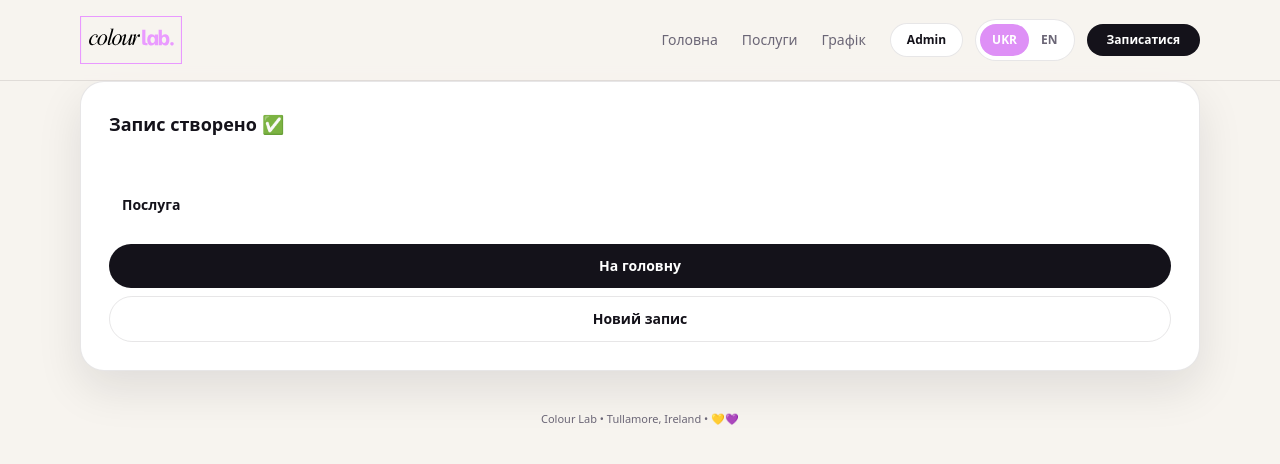
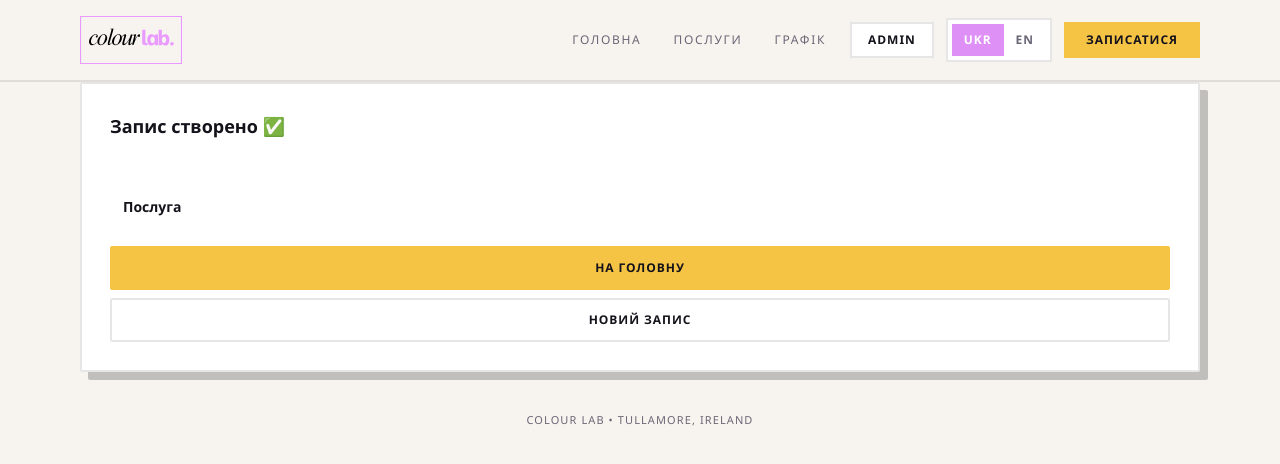
Before and after one commit to Putinjov/Colour_bar, a React (Vite) app in the folder apps/web/: page /success in a window 1280 px wide. Shown: the top 464 px of the page. Built offline with nearby package versions, Linux system fonts and the light colour scheme.

Commit message:
fix(web): restore previous color palette for metro redesign

```diff
--- a/apps/web/src/index.css
+++ b/apps/web/src/index.css
@@ -10,11 +10,13 @@
 html, body {
   background: #F7F4EF;
   color: #13121a;
+  font-family: "Segoe UI", "Inter", system-ui, sans-serif;
 }
 html {  scroll-behavior: smooth;
         scroll-padding-top: 88px; }
 
 * { -webkit-tap-highlight-color: transparent; }
+
 /* reveal animations (scroll) */
 [data-reveal] {
   opacity: 0;
--- a/apps/web/src/ui/AppShell.tsx
+++ b/apps/web/src/ui/AppShell.tsx
@@ -15,9 +15,9 @@ export default function AppShell() {
 
   const onLanding = loc.pathname === "/";
 
-  const linkBase = "text-sm transition";
+  const linkBase = "text-xs uppercase tracking-[0.14em] transition px-2 py-2";
   const linkIdle = "text-brand-sub hover:text-brand-ink";
-  const linkActive = "text-brand-ink font-medium";
+  const linkActive = "bg-brand-yellow text-brand-ink font-bold";
 
   function goSection(id: "home" | "services" | "schedule") {
     if (!onLanding) {
@@ -30,26 +30,15 @@ export default function AppShell() {
 
   return (
     <div className="min-h-dvh bg-brand-bg text-brand-ink">
-      {/* ✅ Sticky header */}
-      <header className="sticky top-0 z-50">
-        {/* Background layer (blur + border) */}
-        <div className="bg-brand-bg/85 backdrop-blur border-b border-brand-line">
+      <header className="sticky top-0 z-50 border-b-2 border-brand-line bg-brand-bg">
         <div className="mx-auto max-w-6xl px-4 py-4 flex items-center justify-between gap-4">
-            {/* Logo */}
-            <button
-  onClick={() => nav("/")}
-  className="select-none flex items-center"
-  aria-label="Go home"
->
-  {/* Desktop */}
+          <button onClick={() => nav("/")} className="select-none flex items-center" aria-label="Go home">
             <img
               src="/branding/logo-full-outline.svg"
               alt="Colour Lab"
               className="hidden md:block h-12 w-auto"
               draggable={false}
             />
-
-  {/* Mobile */}
             <img
               src="/branding/logo-compact-outline.svg"
               alt="Colour Lab"
@@ -58,13 +47,9 @@ export default function AppShell() {
             />
           </button>
 
-            {/* Right */}
           <div className="flex items-center gap-3">
-              <nav className="hidden md:flex items-center gap-6">
-                <button
-                  className={[linkBase, onLanding ? linkActive : linkIdle].join(" ")}
-                  onClick={() => goSection("home")}
-                >
+            <nav className="hidden md:flex items-center gap-4">
+              <button className={[linkBase, onLanding ? linkActive : linkIdle].join(" ")} onClick={() => goSection("home")}>
                 {lang === "en" ? "Home" : "Головна"}
               </button>
               <button className={[linkBase, linkIdle].join(" ")} onClick={() => goSection("services")}>
@@ -75,17 +60,17 @@ export default function AppShell() {
               </button>
               <button
                 onClick={() => nav("/admin/login")}
-                        className="rounded-full border border-brand-line bg-brand-surface px-4 py-2 text-xs font-semibold hover:bg-brand-muted transition">
+                className="border-2 border-brand-line bg-brand-surface px-4 py-2 text-xs font-bold uppercase tracking-[0.08em] hover:bg-brand-muted transition"
+              >
                 Admin
               </button>
             </nav>
 
-              {/* Lang */}
-              <div className="rounded-full border border-brand-line bg-brand-surface p-1 flex">
+            <div className="border-2 border-brand-line bg-brand-surface p-1 flex">
               <button
                 onClick={() => setLang("uk")}
                 className={[
-                    "px-3 py-2 text-xs font-semibold rounded-full transition",
+                  "px-3 py-2 text-xs font-bold uppercase tracking-[0.08em] transition",
                   lang === "uk" ? "bg-brand-purple text-white" : "text-brand-sub hover:text-brand-ink",
                 ].join(" ")}
               >
@@ -94,7 +79,7 @@ export default function AppShell() {
               <button
                 onClick={() => setLang("en")}
                 className={[
-                    "px-3 py-2 text-xs font-semibold rounded-full transition",
+                  "px-3 py-2 text-xs font-bold uppercase tracking-[0.08em] transition",
                   lang === "en" ? "bg-brand-purple text-white" : "text-brand-sub hover:text-brand-ink",
                 ].join(" ")}
               >
@@ -102,26 +87,23 @@ export default function AppShell() {
               </button>
             </div>
 
-              {/* CTA */}
             <button
               onClick={() => nav("/services")}
-                className="rounded-full bg-brand-ink text-white px-5 py-2 text-xs font-semibold hover:opacity-90 transition"
+              className="border-2 border-brand-yellow bg-brand-yellow text-brand-ink px-5 py-2 text-xs font-bold uppercase tracking-[0.08em] hover:brightness-110 transition"
             >
               {lang === "en" ? "Book Now" : "Записатися"}
             </button>
           </div>
         </div>
-        </div>
       </header>
 
-      {/* ✅ Контент */}
       {onLanding ? (
         <Outlet />
       ) : (
         <div className="mx-auto max-w-6xl px-4 pb-12">
           <Outlet />
-          <footer className="mt-10 text-center text-[11px] text-brand-sub">
-            Colour Lab • Tullamore, Ireland • 💛💜
+          <footer className="mt-10 text-center text-[11px] text-brand-sub uppercase tracking-[0.1em]">
+            Colour Lab • Tullamore, Ireland
           </footer>
         </div>
       )}
--- a/apps/web/src/ui/Button.tsx
+++ b/apps/web/src/ui/Button.tsx
@@ -6,14 +6,14 @@ export function Button(
   const { variant = "primary", className, ...rest } = props;
 
   const base =
-    "inline-flex items-center justify-center rounded-full px-6 py-3 text-sm font-semibold transition active:scale-[0.99] disabled:opacity-50 disabled:cursor-not-allowed";
+    "inline-flex items-center justify-center rounded-sm border-2 border-brand-line px-6 py-3 text-xs font-bold uppercase tracking-[0.08em] transition active:translate-y-[1px] disabled:opacity-50 disabled:cursor-not-allowed";
 
   const style =
     variant === "primary"
-      ? "bg-brand-ink text-white hover:opacity-90"
+      ? "bg-brand-yellow text-brand-ink border-brand-yellow hover:brightness-110"
       : variant === "dark"
-      ? "bg-brand-purple text-white hover:opacity-90"
-      : "bg-transparent text-brand-ink border border-brand-line hover:bg-brand-muted";
+      ? "bg-brand-purple text-white border-brand-purple hover:brightness-110"
+      : "bg-transparent text-brand-ink border-brand-line hover:bg-brand-muted";
 
   return <button className={[base, style, className ?? ""].join(" ")} {...rest} />;
 }
--- a/apps/web/src/ui/Card.tsx
+++ b/apps/web/src/ui/Card.tsx
@@ -4,7 +4,7 @@ export function Card({ children, className }: React.PropsWithChildren<{ classNam
   return (
     <div
       className={[
-        "rounded-[24px] border border-brand-line bg-brand-surface shadow-soft",
+        "rounded-sm border-2 border-brand-line bg-brand-surface shadow-soft",
         "p-5 md:p-7",
         className ?? "",
       ].join(" ")}
--- a/apps/web/src/views/Landing/components/CatalogCategoriesSlider.tsx
+++ b/apps/web/src/views/Landing/components/CatalogCategoriesSlider.tsx
@@ -88,7 +88,7 @@ export default function CatalogCategoriesSliderMarquee({
             <button
               type="button"
               onClick={() => nav(`/services-catalog#${encodeURIComponent(s.key)}`)}
-              className="group w-full text-left rounded-[22px] overflow-hidden border border-brand-line bg-white shadow-soft transition hover:shadow-lg"
+              className="group w-full text-left rounded-sm overflow-hidden border-2 border-brand-line bg-brand-surface shadow-soft transition hover:brightness-110"
             >
               <div className="relative h-[320px] sm:h-[360px] overflow-hidden">
                 <img
@@ -105,7 +105,7 @@ export default function CatalogCategoriesSliderMarquee({
 
                 {/* pill */}
                 <div className="absolute left-4 top-4">
-                  <div className="inline-flex items-center gap-2 rounded-full bg-white/85 backdrop-blur border border-white/40 px-3 py-1 text-[11px] font-semibold text-brand-ink">
+                  <div className="inline-flex items-center gap-2 rounded-sm bg-brand-yellow border-2 border-brand-yellow px-3 py-1 text-[11px] font-semibold text-brand-ink">
                     <span className="text-brand-yellow">●</span>
                     {s.pill}
                   </div>
--- a/apps/web/src/views/Landing/components/DarkInfoCard.tsx
+++ b/apps/web/src/views/Landing/components/DarkInfoCard.tsx
@@ -15,10 +15,10 @@ export default function DarkInfoCard({
     <div
       data-reveal="fade-left"
       data-delay={delay}
-      className="rounded-[22px] bg-white/10 border border-white/10 px-6 py-5"
+      className="rounded-sm bg-white/10 border-2 border-white/20 px-6 py-5 shadow-soft"
     >
       <div className="flex items-center gap-4">
-        <div className="h-11 w-11 rounded-full bg-brand-yellow/20 border border-white/10 grid place-items-center text-lg">
+        <div className="h-11 w-11 rounded-sm bg-brand-yellow text-brand-ink border-2 border-brand-yellow grid place-items-center text-lg">
           {icon}
         </div>
         <div>
--- a/apps/web/src/views/Landing/sections/CtaSection.tsx
+++ b/apps/web/src/views/Landing/sections/CtaSection.tsx
@@ -37,7 +37,7 @@ export default function CtaSection() {
               <div data-reveal data-delay="240" className="mt-8">
                 <button
                   onClick={() => nav("/services")}
-                  className="inline-flex items-center gap-3 rounded-full bg-brand-yellow text-brand-ink px-7 py-3 text-sm font-semibold hover:brightness-105 transition"
+                  className="inline-flex items-center gap-3 border-2 border-brand-yellow bg-brand-yellow text-brand-ink px-7 py-3 text-xs font-bold uppercase tracking-[0.08em] hover:brightness-105 transition"
                 >
                   {lang === "en" ? "Book Now" : "Записатися"}
                   <span className="text-lg leading-none">→</span>
--- a/apps/web/tailwind.config.js
+++ b/apps/web/tailwind.config.js
@@ -8,17 +8,17 @@ export default {
           yellow: "#F6C445",
           purple: "#de90f6",
 
-          bg: "#F7F4EF",        // головний фон
-          surface: "#FFFFFF",   // картки
-          muted: "#F1EEE8",     // секції/підкладки
-          ink: "#14121A",       // текст
-          sub: "#6B6676",       // secondary text
-          line: "rgba(20,18,26,0.10)", // бордери
+          bg: "#F7F4EF",
+          surface: "#FFFFFF",
+          muted: "#F1EEE8",
+          ink: "#14121A",
+          sub: "#6B6676",
+          line: "rgba(20,18,26,0.10)",
         },
       },
-      borderRadius: { xl2: "1.25rem" },
+      borderRadius: { xl2: "0.25rem" },
       boxShadow: {
-        soft: "0 18px 45px rgba(20,18,26,0.10)",
+        soft: "8px 8px 0 rgba(0,0,0,0.22)",
       },
     },
   },
```
Also changed, not shown: apps/web/src/views/Landing/sections/AboutSection.tsx (+4 -4 lines), apps/web/src/views/Landing/sections/HeroSection.tsx (+4 -4 lines). Lines whose indentation alone changed are shown as unchanged.
